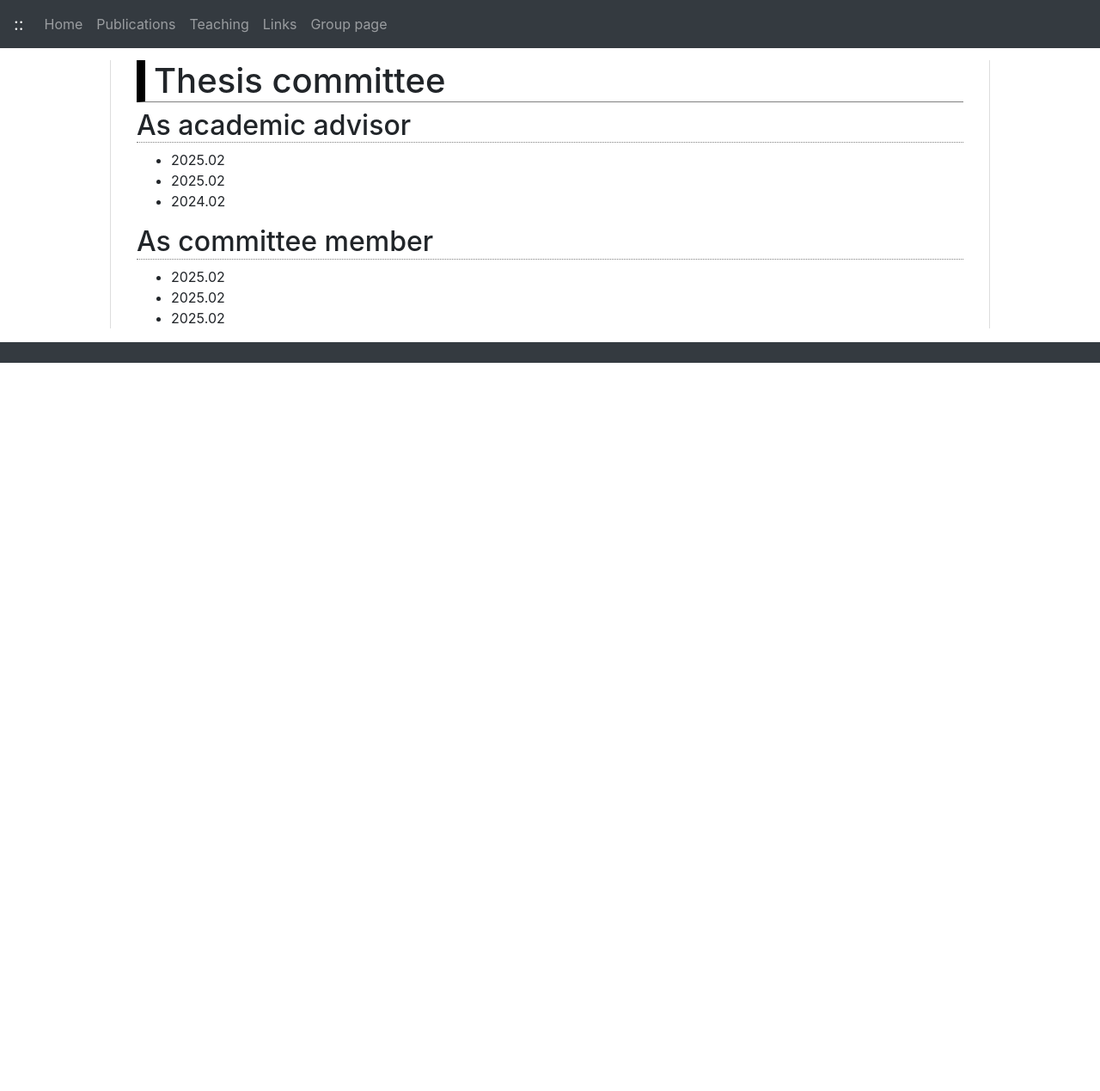
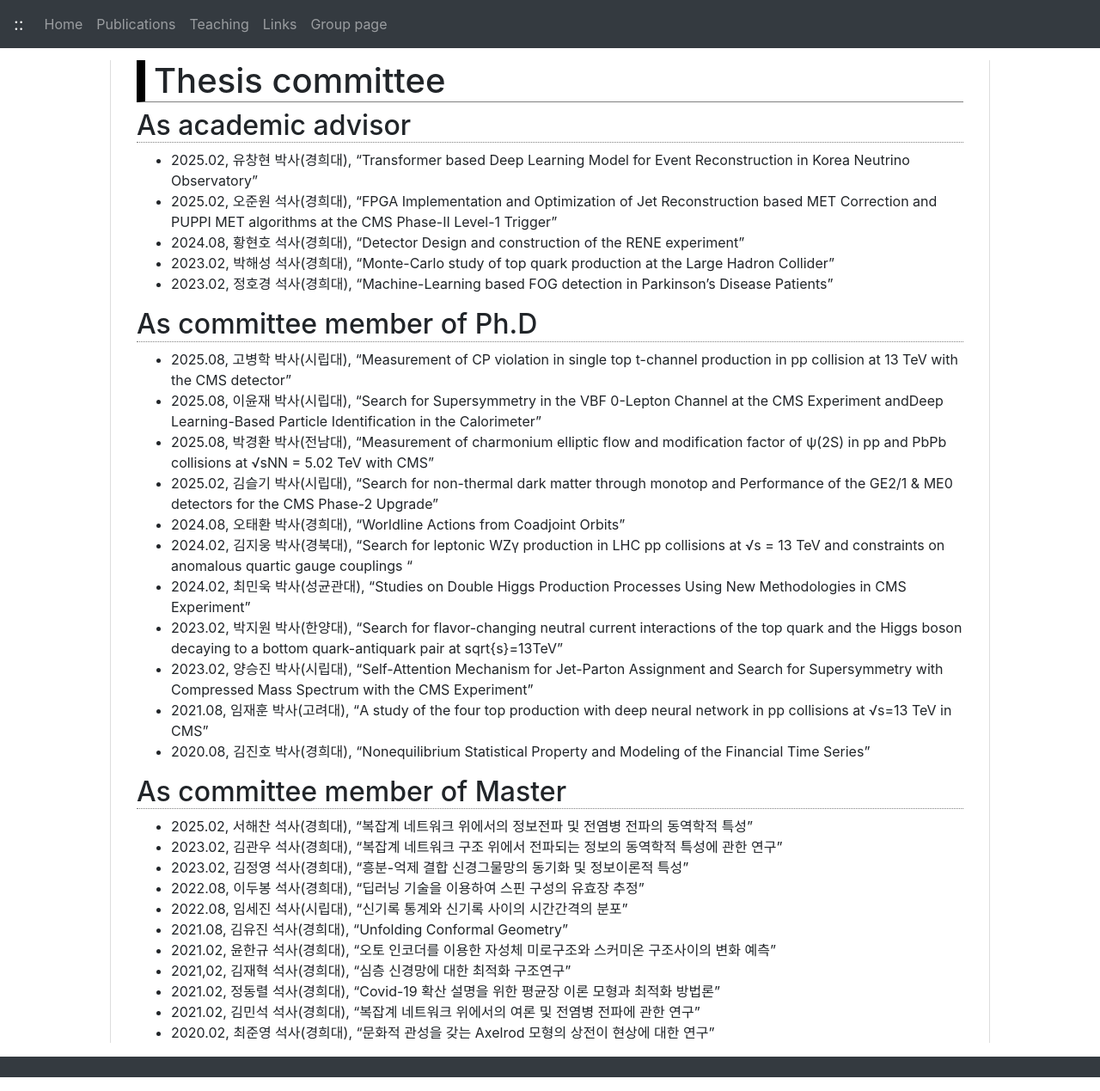
Before and after one commit to jhgoh/jhgoh.github.io, a Jekyll site: the page built from ThesisCommittee.md, in a window 1280 px wide and 1269 px high. Shown: the whole window at 86% size. Built offline with Jekyll 4.4.1, drawn with Linux system fonts in a browser that asks for light colours; nearby versions of some CDN libraries; our own code applies the rules of GitHub Pages for plain Markdown files.

Commit message:
Update ThesisCommittee.md

```diff
--- a/ThesisCommittee.md
+++ b/ThesisCommittee.md
@@ -1,10 +1,33 @@
 # Thesis committee
 ## As academic advisor
-- 2025.02
-- 2025.02
-- 2024.02
+- 2025.02, 유창현 박사(경희대), "Transformer based Deep Learning Model for Event Reconstruction in Korea Neutrino Observatory"
+- 2025.02, 오준원 석사(경희대), "FPGA Implementation and Optimization of Jet Reconstruction based MET Correction and PUPPI MET algorithms at the CMS Phase-II Level-1 Trigger"
+- 2024.08, 황현호 석사(경희대), "Detector Design and construction of the RENE experiment"
+- 2023.02, 박해성 석사(경희대), "Monte-Carlo study of top quark production at the Large Hadron Collider"
+- 2023.02, 정호경 석사(경희대), "Machine-Learning based FOG detection in Parkinson's Disease Patients"
 
-## As committee member
-- 2025.02
-- 2025.02
-- 2025.02
+## As committee member of Ph.D
+- 2025.08, 고병학 박사(시립대), "Measurement of CP violation in single top t-channel production in pp collision at 13 TeV with the CMS detector"
+- 2025.08, 이윤재 박사(시립대), "Search for Supersymmetry in the VBF 0-Lepton Channel at the CMS Experiment andDeep Learning-Based Particle Identification in the Calorimeter"
+- 2025.08, 박경환 박사(전남대), "Measurement of charmonium elliptic flow and modification factor of ψ(2S) in pp and PbPb collisions at √sNN = 5.02 TeV with CMS"
+- 2025.02, 김슬기 박사(시립대), "Search for non-thermal dark matter through monotop and Performance of the GE2/1 & ME0 detectors for the CMS Phase-2 Upgrade"
+- 2024.08, 오태환 박사(경희대), "Worldline Actions from Coadjoint Orbits"
+- 2024.02, 김지웅 박사(경북대), "Search for leptonic WZγ production in LHC pp collisions at √s = 13 TeV and constraints on anomalous quartic gauge couplings "
+- 2024.02, 최민욱 박사(성균관대), "Studies on Double Higgs Production Processes Using New Methodologies in CMS Experiment"
+- 2023.02, 박지원 박사(한양대), "Search for flavor-changing neutral current interactions of the top quark and the Higgs boson decaying to a bottom quark-antiquark pair at sqrt{s}=13TeV"
+- 2023.02, 양승진 박사(시립대), "Self-Attention Mechanism for Jet-Parton Assignment and Search for Supersymmetry with Compressed Mass Spectrum with the CMS Experiment"
+- 2021.08, 임재훈 박사(고려대), "A study of the four top production with deep neural network in pp collisions at √s=13 TeV in CMS"
+- 2020.08, 김진호 박사(경희대), "Nonequilibrium Statistical Property and Modeling of the Financial Time Series"
+
+## As committee member of Master
+- 2025.02, 서해찬 석사(경희대), "복잡계 네트워크 위에서의 정보전파 및 전염병 전파의 동역학적 특성"
+- 2023.02, 김관우 석사(경희대), "복잡계 네트워크 구조 위에서 전파되는 정보의 동역학적 특성에 관한 연구"
+- 2023.02, 김정영 석사(경희대), "흥분-억제 결합 신경그물망의 동기화 및 정보이론적 특성"
+- 2022.08, 이두봉 석사(경희대), "딥러닝 기술을 이용하여 스핀 구성의 유효장 추정"
+- 2022.08, 임세진 석사(시립대), "신기록 통계와 신기록 사이의 시간간격의 분포"
+- 2021.08, 김유진 석사(경희대), "Unfolding Conformal Geometry"
+- 2021.02, 윤한규 석사(경희대), "오토 인코더를 이용한 자성체 미로구조와 스커미온 구조사이의 변화 예측"
+- 2021,02, 김재혁 석사(경희대), "심층 신경망에 대한 최적화 구조연구"
+- 2021.02, 정동렬 석사(경희대), "Covid-19 확산 설명을 위한 평균장 이론 모형과 최적화 방법론"
+- 2021.02, 김민석 석사(경희대), "복잡계 네트워크 위에서의 여론 및 전염병 전파에 관한 연구"
+- 2020.02, 최준영 석사(경희대), "문화적 관성을 갖는 Axelrod 모형의 상전이 현상에 대한 연구"
```
